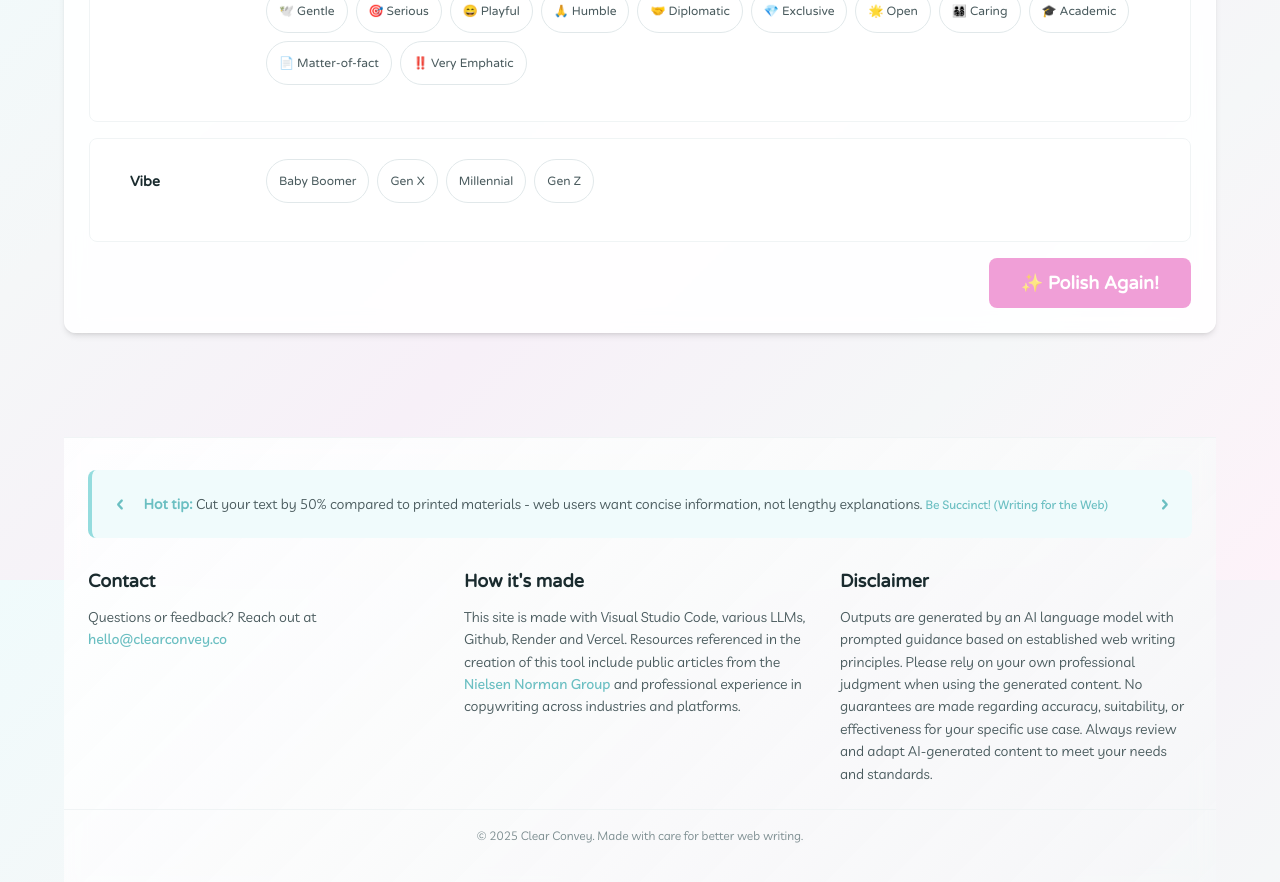
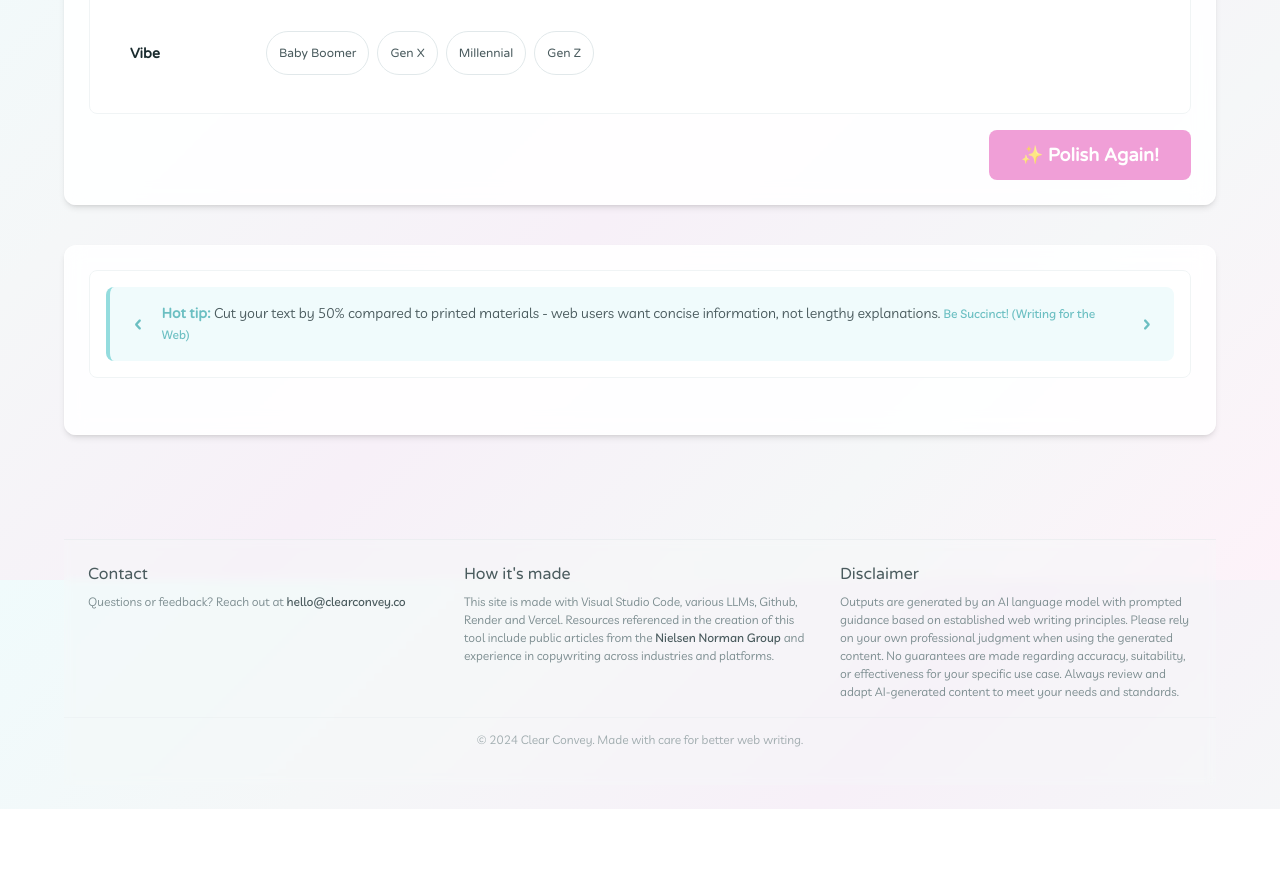
Before and after one commit to cd-space-dot-dot/web-copy-polisher-frontend, a React (Vite) app: page / in a window 1280 px wide. Shown: the part 1820-2702 px from the top of the page. After the commit the page ends 2629 px from the top, so only its background shows below. Built offline with nearby package versions, Linux system fonts and the light colour scheme; a web font is replaced by a local one.

Commit message:
fixes and more subtle footer, separate out tips

```diff
--- a/src/App.jsx
+++ b/src/App.jsx
@@ -10,7 +10,7 @@ import RevisionHistory from "./components/RevisionHistory";
 import MeshGradientLoader from "./components/MeshGradientLoader";
 import ChipSelector from "./components/ChipSelector";
 import SmartContentDetector from "./components/SmartContentDetector";
-import Footer from "./components/Footer";
+import Footer, { ProTipsSection } from "./components/Footer";
 
 export default function App() {
   const [input, setInput] = useState("");
@@ -397,6 +397,9 @@ const calculateChipWeights = (chipState) => {
         </section>
       )}
 
+      {/* Pro Tips Section */}
+      <ProTipsSection />
+
       {/* Scroll to top button */}
       <button
         className={`scroll-to-top${showScrollButton ? '' : ' hidden'}`}
@@ -406,7 +409,7 @@ const calculateChipWeights = (chipState) => {
         ⬆️
       </button>
 
-            {/* Add Footer here */}
+      {/* Footer */}
       <Footer />
     </div>
   );
--- a/src/components/ChipSelector.jsx
+++ b/src/components/ChipSelector.jsx
@@ -194,15 +194,15 @@ export default function ChipSelector({ selectedChips, onChipsChange }) {
   ];
 
   return (
+    <div className="chip-selector-wrapper">
+      <div className="chip-selector-container">
         <div className="chip-selector">
           {chipCategories.map((category) => {
             const isMultipleCategory = MULTIPLE_SELECTION_CATEGORIES.includes(category.id);
             const selectedCount = isMultipleCategory
               ? (selectedChips.multiple && selectedChips.multiple[category.id] || []).length
               : 0;
-
             return (
-          <div className="similarity-slider-container">
               <div key={category.id} className="chip-category">
                 <div className="chip-category-label-wrapper">
                   <label className="chip-category-label">{category.label}</label>
@@ -283,9 +283,9 @@ export default function ChipSelector({ selectedChips, onChipsChange }) {
                   </div>
                 </div>
               </div>
-          </div>
             );
           })}
         </div>
-  );
-}
+      </div>
+    </div>
+  );}
--- a/src/components/Footer.jsx
+++ b/src/components/Footer.jsx
@@ -1,9 +1,9 @@
-// src/components/Footer.jsx (The Credits Roll - our closing scene with all the important info)
+// src/components/Footer.jsx (The Quiet Credits - now more subtle with separated tips)
 
 import React, { useState } from "react";
 import proTipsData from "../data/proTips.json";
 
-export default function Footer() {
+export function ProTipsSection() {
   const [currentTipIndex, setCurrentTipIndex] = useState(0);
   const proTips = proTipsData.pro_tips;
   const currentTip = proTips[currentTipIndex];
@@ -18,16 +18,9 @@ export default function Footer() {
     );
   };
 
-  // Email protection - simple obfuscation
-  const getProtectedEmail = () => {
-    const user = "hello";
-    const domain = "clearconvey.co";
-    return `${user}@${domain}`;
-  };
-
   return (
-    <footer className="app-footer">
-      {/* Pro Tips Section */}
+    <section className="section">
+      <div className="container-base">
         <div className="footer-tips">
           <div className="tip-container">
             <button
@@ -59,8 +52,21 @@ export default function Footer() {
             </button>
           </div>
         </div>
+      </div>
+    </section>
+  );
+}
 
-      {/* Main Footer Content */}
+export default function Footer() {
+  // Email protection - simple obfuscation
+  const getProtectedEmail = () => {
+    const user = "hello";
+    const domain = "clearconvey.co";
+    return `${user}@${domain}`;
+  };
+
+  return (
+    <footer className="app-footer">
       <div className="footer-content">
         <div className="footer-section">
           <h3>Contact</h3>
@@ -88,7 +94,7 @@ export default function Footer() {
             >
               Nielsen Norman Group
             </a>{" "}
-            and professional experience in copywriting across industries and platforms.
+            and experience in copywriting across industries and platforms.
           </p>
         </div>
 
@@ -105,7 +111,7 @@ export default function Footer() {
       </div>
 
       <div className="footer-bottom">
-        <p>&copy; 2025 Clear Convey. Made with care for better web writing.</p>
+        <p>&copy; 2024 Clear Convey. Made with care for better web writing.</p>
       </div>
     </footer>
   );
--- a/src/index.css
+++ b/src/index.css
@@ -540,6 +540,10 @@ button:focus {
 }
 
 /* ======= CHIPS SELECTOR COMPONENT ======= */
+.chip-selector-wrapper {
+  width: 100%;
+}
+
 .chip-selector-container {
   width: 100%;
   padding: var(--space-4);
@@ -713,8 +717,6 @@ button:focus {
   opacity: 0;
 }
 
-
-
 /* ======= ENHANCED FADE SYSTEM - FADE TO UNSELECTED STATE ======= */
 .chip--selected {
   /* Use CSS custom property for fading */
@@ -1042,6 +1044,7 @@ textarea {
 .slider-description {
   text-align: center;
   margin-top: var(--space-2);
+  margin-bottom: var(--space-2);
 }
 
 .slider-description small {
@@ -1502,6 +1505,80 @@ textarea {
   text-decoration: underline;
 }
 
+/* Pro Tips Section - separate from footer */
+.footer-tips {
+  padding: var(--space-4);
+  background-color: rgba(255, 255, 255, 0.5);
+  border-radius: var(--radius);
+  border: 1px solid var(--border-light);
+}
+
+.tip-container {
+  display: flex;
+  align-items: center;
+  gap: var(--space-3);
+  padding: var(--space-4);
+  background-color: var(--primary-bg);
+  border-radius: var(--radius);
+  border-left: 4px solid var(--primary);
+}
+
+.tip-nav-btn {
+  background: none;
+  border: none;
+  color: var(--primary-dark);
+  cursor: pointer;
+  font-size: var(--text-xl);
+  padding: var(--space-2);
+  border-radius: var(--radius-sm);
+  transition: var(--transition);
+  min-height: auto;
+  min-width: auto;
+  font-weight: bold;
+  line-height: 1;
+}
+
+.tip-nav-btn:hover {
+  background-color: var(--primary-light);
+  color: var(--primary-dark);
+  transform: scale(1.1);
+}
+
+.tip-content {
+  flex: 1;
+  font-size: var(--text-sm);
+  line-height: 1.5;
+  color: var(--text-secondary);
+  font-family: var(--font-body);
+}
+
+.tip-content strong {
+  color: var(--primary-dark);
+  font-family: var(--font-ui);
+}
+
+.tip-source {
+  color: var(--primary-dark);
+  text-decoration: none;
+  font-weight: 500;
+  font-size: var(--text-xs);
+  transition: var(--transition);
+}
+
+.tip-source:hover {
+  color: var(--primary);
+  text-decoration: underline;
+}
+
+/* Footer Styles - now more subtle */
+.app-footer {
+  margin-top: var(--space-16);
+  background: rgba(245, 247, 248, 0.3); /* Much more subtle */
+  backdrop-filter: blur(5px);
+  border-top: 1px solid rgba(225, 232, 234, 0.5);
+  padding: var(--space-6) 0;
+}
+
 /* Main Footer Content */
 .footer-content {
   max-width: 1200px;
@@ -1510,26 +1587,26 @@ textarea {
   display: grid;
   grid-template-columns: repeat(auto-fit, minmax(300px, 1fr));
   gap: var(--space-6);
-  margin-bottom: var(--space-6);
+  margin-bottom: var(--space-4);
 }
 
 .footer-section h3 {
   font-family: var(--font-headings);
-  font-size: var(--text-lg);
-  color: var(--text-primary);
-  margin-bottom: var(--space-3);
-  font-weight: 600;
+  font-size: var(--text-base); /* Smaller */
+  color: var(--text-secondary); /* Less prominent */
+  margin-bottom: var(--space-2);
+  font-weight: 500; /* Less bold */
 }
 
 .footer-section p {
-  font-size: var(--text-sm);
-  line-height: 1.6;
+  font-size: var(--text-xs); /* Smaller */
+  line-height: 1.5;
+  color: var(--text-muted); /* More muted */
+  margin-bottom: 0;
+}
+
+.footer-link {
   color: var(--text-secondary);
-  margin-bottom: 0;
-}
-
-.footer-link {
-  color: var(--primary-dark);
   text-decoration: none;
   font-weight: 500;
   transition: var(--transition);
@@ -1543,8 +1620,8 @@ textarea {
 .footer-bottom {
   max-width: 1200px;
   margin: 0 auto;
-  padding: var(--space-4) var(--space-6);
-  border-top: 1px solid var(--border-light);
+  padding: var(--space-3) var(--space-6);
+  border-top: 1px solid rgba(225, 232, 234, 0.3);
   text-align: center;
 }
 
@@ -1553,6 +1630,7 @@ textarea {
   color: var(--text-muted);
   margin: 0;
   font-family: var(--font-ui);
+  opacity: 0.7; /* Even more subtle */
 }
 
 /* Mobile Responsive */
```
Lines whose indentation alone changed are shown as unchanged.
